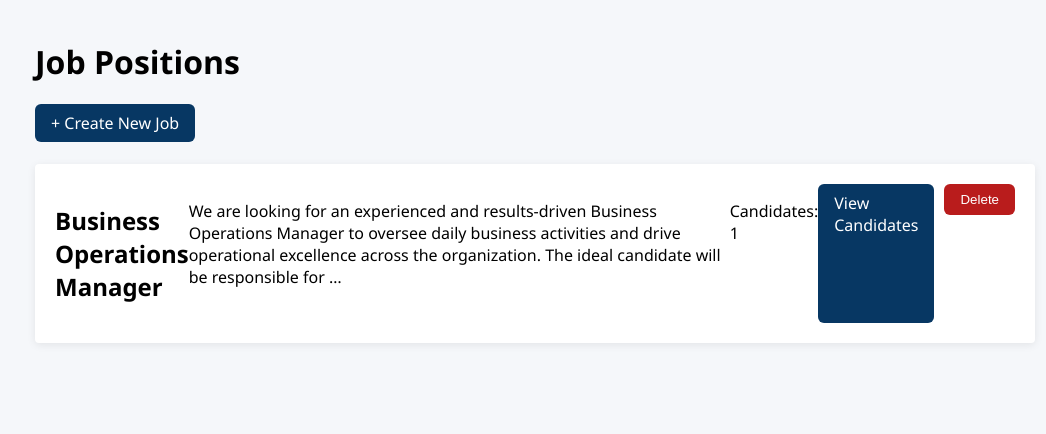
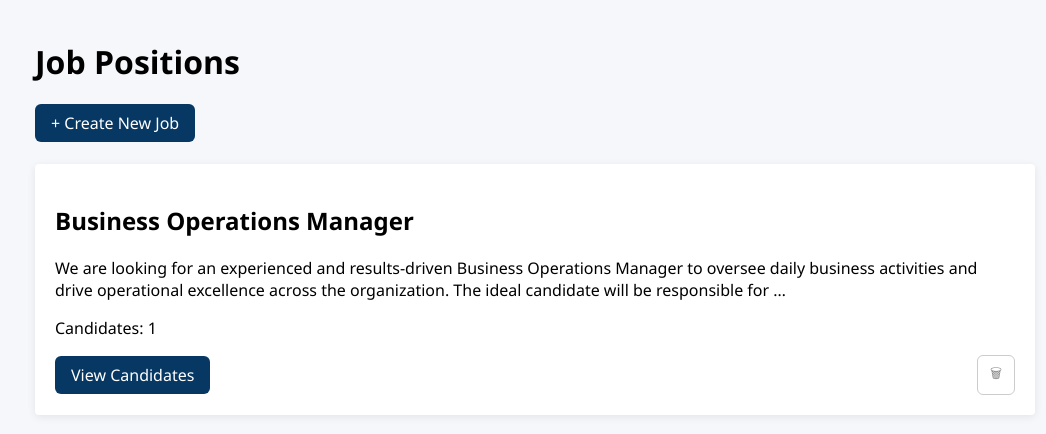
Before and after one commit to stephanetchatchum/Resume-Screener, a Django app: page / in a window 1280 px wide. Shown: the part 74-508 px from the top of the page, without its empty margins (105-1151 px from the left). Run offline with Django 5.2, Linux system fonts and the light colour scheme; data comes from the database, SQL or seed files in the repository; both versions use the stored data as it was after the commit.

Commit message:
fixing a delete functionality

```diff
--- a/screener/templates/screener/job_list.html
+++ b/screener/templates/screener/job_list.html
@@ -13,16 +13,21 @@
 
 {% if jobs %}
     {% for job in jobs %}
-        <div class="card" style="display: flex; flex: wrap; ">
+        <div class="card">
             <h2>{{ job.title }}</h2>
             <p>{{ job.description|truncatewords:30 }}</p>
             <p>Candidates: {{ job.candidates.count }}</p>
-            <a href="/job/{{ job.id }}/" class="btn">View Candidates</a>
-            <form method="post" action="/job/{{ job.id }}/delete/"
-                onsubmit="return confirm('Are you sure you want to delete this job and all its candidates?')">
-                {% csrf_token %}
-                <button type="submit" style="background: #b91c1c; color: white; padding: 8px 16px; border: none; border-radius: 6px; cursor: pointer; margin-left: 10px;">Delete</button>
-            </form>
+            <div style="display: flex; justify-content: space-between; align-items: center; margin-top: 15px;">
+                <a href="/job/{{ job.id }}/" class="btn">View Candidates</a>
+
+                <form method="post" action="/job/{{ job.id }}/delete/"
+                    onsubmit="return confirm('Are you sure you want to delete this job and all its candidates?')">
+                    {% csrf_token %}
+                    <button type="submit" style="background: transparent; border: 1px solid #ccc; color: #888; padding: 8px 12px; border-radius: 6px; cursor: pointer;">
+                        🗑︎
+                    </button>
+                </form>
+            </div>
         </div>
     {% endfor %}
 {% else %}
```
Also changed, not shown: db.sqlite3.
